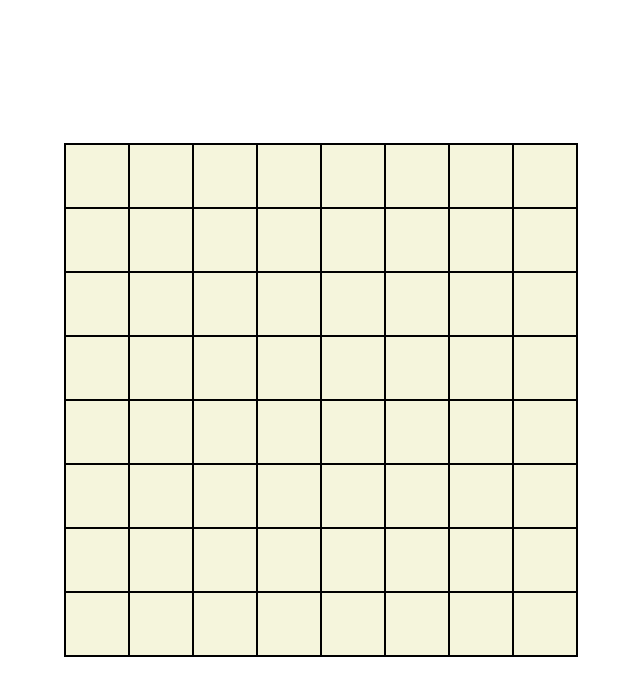
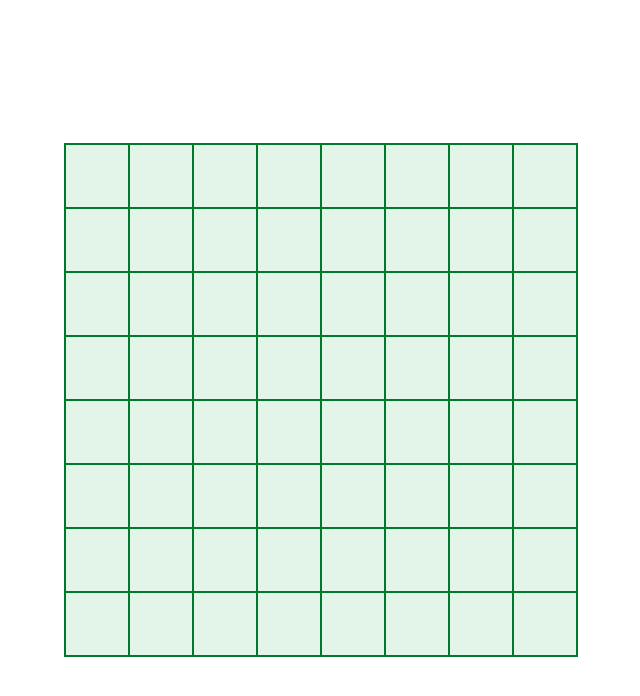
Before and after one commit to BerezinKonstantin/game_horse_move, a React (Create React App) app: page / in a window 1280 px wide. Shown: the top 696 px of the page, without its empty margins (319-959 px from the left). Built offline with nearby package versions, Linux system fonts and the light colour scheme; the HTML template or start-up script is replaced by a standard one.

Commit message:
change color scheme

```diff
--- a/src/App.css
+++ b/src/App.css
@@ -16,7 +16,7 @@
   height: calc(64px * 8);
   display: flex;
   flex-wrap: wrap;
-  border: 1px solid black;
+  border: 1px solid #00782d;
   box-sizing: content-box;
 }
 .cell {
@@ -27,28 +27,28 @@
   display: flex;
   justify-content: center;
   align-items: center;
-  border: 1px solid black;
-  background-color: beige;
+  border: 1px solid #00782d;
+  background-color: #e3f5e9;
   cursor: pointer;
 }
 .cell:hover {
-  background-color: rgb(190, 190, 173);
+  background-color: #b0beb5;
 }
 .cell__full {
-  background-color: yellowgreen;
+  background-color: #63dc90;
 }
 .cell__full:hover {
-  background-color: rgb(116, 155, 39);
+  background-color: #449963;
 }
 .cell__available {
   height: 12px;
   width: 12px;
   border-radius: 50%;
-  background-color: yellowgreen;
+  background-color: #63dc90;
 }
 .cell__selected {
-  background-color: rgb(63, 205, 50);
+  background-color: #00b945;
 }
 .cell__selected:hover {
-  background-color: rgb(48, 119, 30);
+  background-color: #01802f;
 }
```
